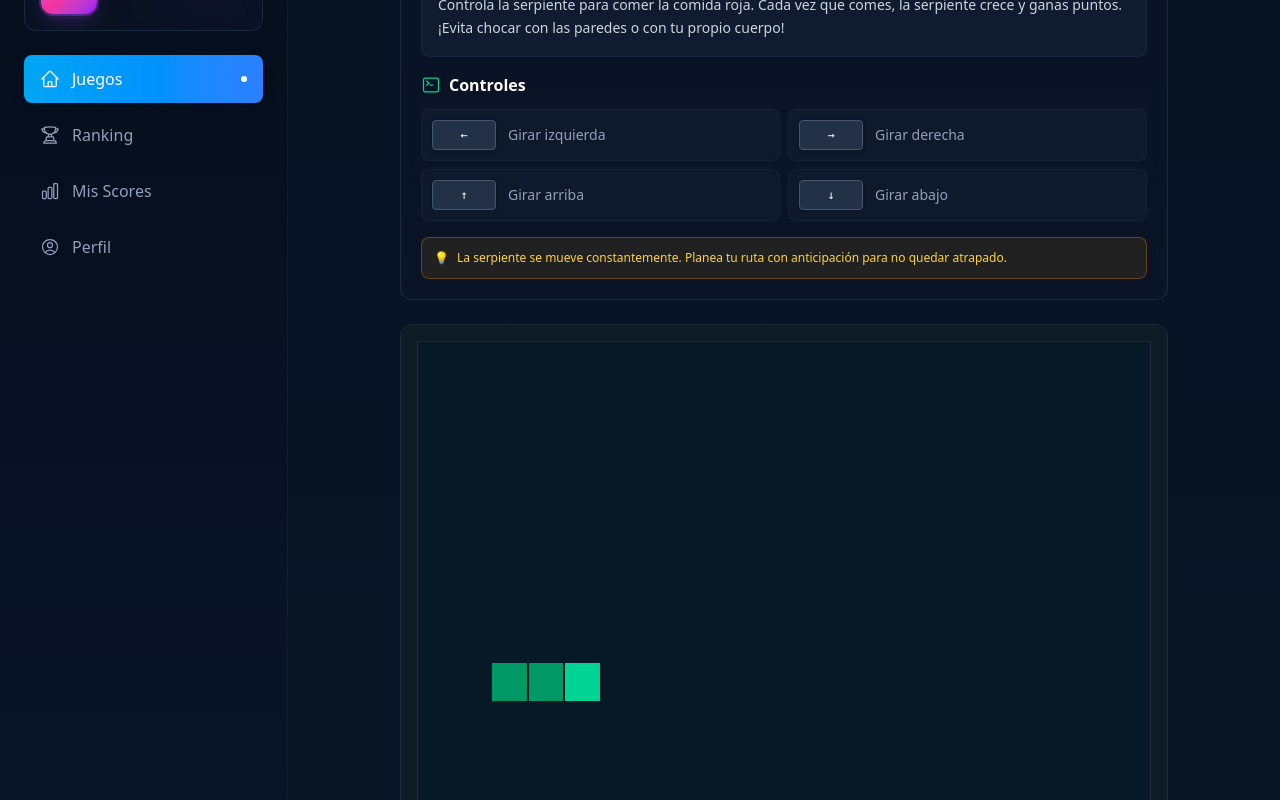
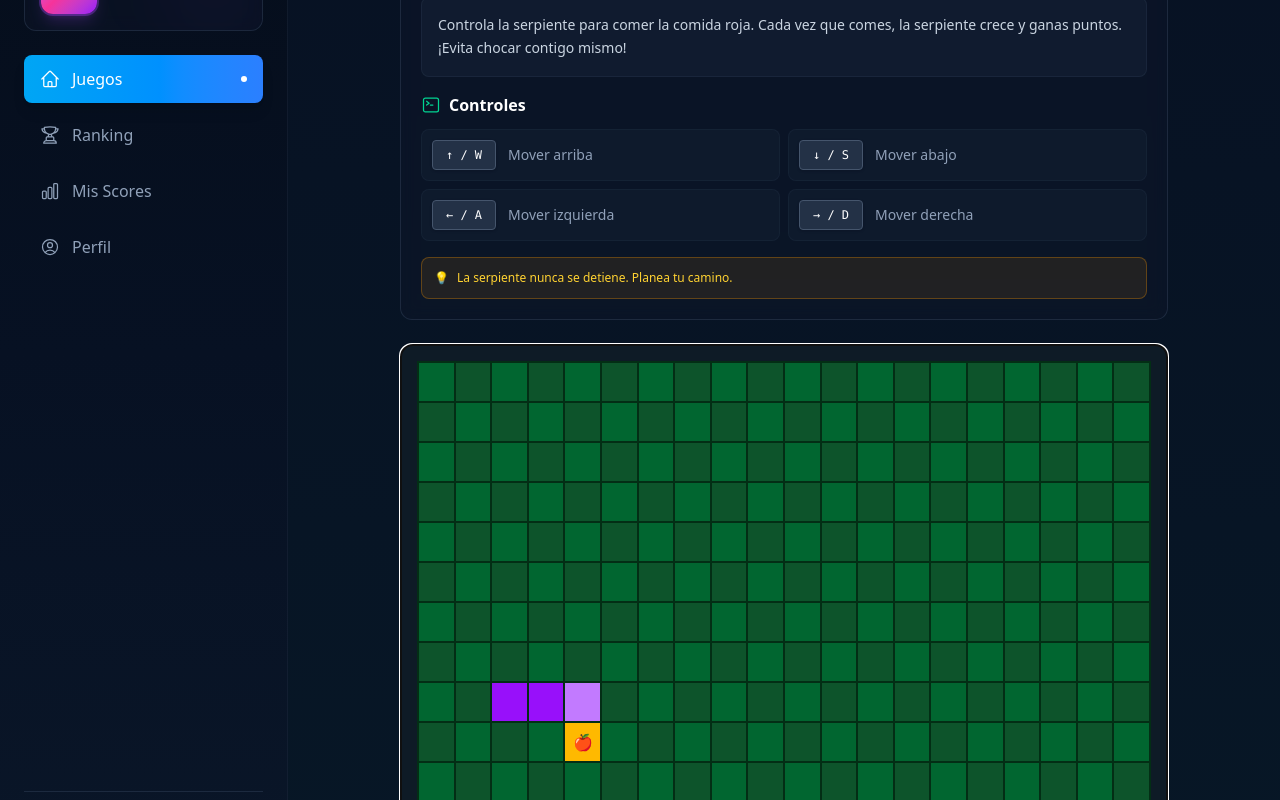
Before and after one commit to IsaacNoriega/friv2.0-frontend, a React (Vite) app: page /snake in a window 1280 px wide. Shown: the part 180-980 px from the top of the page. Built offline with nearby package versions, Linux system fonts and the light colour scheme.

Commit message:
Majora al juego snake  nueva forma de jugar y cambio en lo visual

```diff
--- a/src/pages/games/Snake.tsx
+++ b/src/pages/games/Snake.tsx
@@ -4,8 +4,12 @@
 import { useGameScore } from '../../hooks/useGameScore';
 
 const COLS = 20
-const ROWS = 16
-const INITIAL_SNAKE = [{ x: 4, y: 8 }, { x: 3, y: 8 }, { x: 2, y: 8 }]
+const ROWS = 12
+const INITIAL_SNAKE = [
+  { x: 4, y: 8 },
+  { x: 3, y: 8 },
+  { x: 2, y: 8 }
+]
 
 function randomFood(snake: { x: number; y: number }[]) {
   while (true) {
@@ -15,65 +19,113 @@
   }
 }
 
-export default function Snake(){
+export default function Snake() {
   const [snake, setSnake] = useState(INITIAL_SNAKE)
   const [dir, setDir] = useState<{ x: number; y: number }>({ x: 1, y: 0 })
   const dirRef = useRef(dir)
-  dirRef.current = dir
+
   const [food, setFood] = useState(() => randomFood(INITIAL_SNAKE))
   const [running, setRunning] = useState(true)
   const [score, setScore] = useState(0)
-  const speedRef = useRef(140) // ms
-  const { submitScore, error: scoreError, bestScore: serverBestScore } = useGameScore('snake');
 
-  useEffect(()=>{
-    function onKey(e: KeyboardEvent){
-      if (e.key === 'ArrowUp' && dirRef.current.y !== 1) setDir({ x:0, y:-1 })
-      if (e.key === 'ArrowDown' && dirRef.current.y !== -1) setDir({ x:0, y:1 })
-      if (e.key === 'ArrowLeft' && dirRef.current.x !== 1) setDir({ x:-1, y:0 })
-      if (e.key === 'ArrowRight' && dirRef.current.x !== -1) setDir({ x:1, y:0 })
-      if (e.key === ' '){
+  const speedRef = useRef(140)
+  const { submitScore, error: scoreError, bestScore: serverBestScore } =
+    useGameScore('snake')
+
+  const gameRef = useRef<HTMLDivElement>(null)
+
+  useEffect(() => {
+    if (gameRef.current) gameRef.current.focus()
+  }, [])
+
+  useEffect(() => {
+    function onKey(e: KeyboardEvent) {
+      const key = e.key.toLowerCase()
+      const code = e.code
+
+      const isArrow =
+        key === 'arrowup' ||
+        key === 'arrowdown' ||
+        key === 'arrowleft' ||
+        key === 'arrowright'
+
+      if (isArrow) {
+        e.preventDefault()
+      }
+
+      const up = key === 'arrowup' || key === 'w' || code === 'KeyW'
+      const down = key === 'arrowdown' || key === 's' || code === 'KeyS'
+      const left = key === 'arrowleft' || key === 'a' || code === 'KeyA'
+      const right = key === 'arrowright' || key === 'd' || code === 'KeyD'
+
+      if (up && dirRef.current.y !== 1) {
+        const newDir = { x: 0, y: -1 }
+        setDir(newDir)
+        dirRef.current = newDir
+      } else if (down && dirRef.current.y !== -1) {
+        const newDir = { x: 0, y: 1 }
+        setDir(newDir)
+        dirRef.current = newDir
+      } else if (left && dirRef.current.x !== 1) {
+        const newDir = { x: -1, y: 0 }
+        setDir(newDir)
+        dirRef.current = newDir
+      } else if (right && dirRef.current.x !== -1) {
+        const newDir = { x: 1, y: 0 }
+        setDir(newDir)
+        dirRef.current = newDir
+      }
+
+      if (key === ' ') {
         setRunning(r => !r)
       }
     }
-    window.addEventListener('keydown', onKey)
-    return ()=> window.removeEventListener('keydown', onKey)
-  },[])
 
-  useEffect(()=>{
+    document.addEventListener('keydown', onKey)
+    return () => document.removeEventListener('keydown', onKey)
+  }, [])
+
+  useEffect(() => {
     if (!running) return
-    const id = setInterval(()=>{
+
+    dirRef.current = dir
+
+    const id = setInterval(() => {
       setSnake(prev => {
         const head = prev[0]
         const nx = (head.x + dirRef.current.x + COLS) % COLS
         const ny = (head.y + dirRef.current.y + ROWS) % ROWS
-        // collision with self
-        if (prev.some(p => p.x === nx && p.y === ny)){
-          setRunning(false);
-          // Solo enviar puntuación si supera el récord
+
+        if (prev.some(p => p.x === nx && p.y === ny)) {
+          setRunning(false)
+
           if (score > (serverBestScore || 0)) {
-            submitScore(score).catch(console.error);
+            submitScore(score).catch(console.error)
           }
-          return prev;
+
+          return prev
         }
-        const ate = (nx === food.x && ny === food.y)
-        const newHead = { x: nx, y: ny }
-        const newSnake = [newHead, ...prev]
+
+        const ate = nx === food.x && ny === food.y
+        const newSnake = [{ x: nx, y: ny }, ...prev]
+
         if (!ate) newSnake.pop()
         else {
-          setScore(s => s+1)
+          setScore(s => s + 1)
           setFood(randomFood(newSnake))
         }
+
         return newSnake
       })
     }, speedRef.current)
-    return ()=> clearInterval(id)
-  }, [running, food, score, submitScore, serverBestScore])
 
-  function reset(){
+    return () => clearInterval(id)
+  }, [running, food, score, submitScore, serverBestScore, dir])
+
+  function reset() {
     setSnake(INITIAL_SNAKE)
-    setDir({ x:1, y:0 })
-    dirRef.current = { x:1, y:0 }
+    setDir({ x: 1, y: 0 })
+    dirRef.current = { x: 1, y: 0 }
     setFood(randomFood(INITIAL_SNAKE))
     setRunning(true)
     setScore(0)
@@ -85,7 +137,9 @@
         <header className="flex items-center justify-between mb-4">
           <div>
             <h1 className="text-2xl font-semibold">Snake</h1>
-            <p className="text-slate-400 text-sm">Usa las flechas para mover. Barra espaciadora: pausar / reanudar.</p>
+            <p className="text-slate-400 text-sm">
+              Usa las flechas o WASD para mover. Barra espaciadora: pausar / reanudar.
+            </p>
           </div>
 
           <div className="flex items-center gap-3">
@@ -96,41 +150,79 @@
               <div className="text-xs text-slate-400">
                 Récord: <span className="font-bold">{serverBestScore ?? 0}</span>
               </div>
-              {scoreError && <div className="text-red-500 text-xs">{scoreError}</div>}
+              {scoreError && (
+                <div className="text-red-500 text-xs">{scoreError}</div>
+              )}
             </div>
-            <button onClick={reset} className="py-1 px-3 rounded-md bg-linear-to-r from-[#5b34ff] to-[#ff3fb6] text-white text-sm">Reiniciar</button>
-            <EndGameButton onEnd={() => {
-              if (score > (serverBestScore || 0)) {
-                submitScore(score).catch(console.error);
-              }
-            }} />
+
+            <button
+              onClick={reset}
+              className="py-1 px-3 rounded-md bg-linear-to-r from-[#5b34ff] to-[#ff3fb6] text-white text-sm"
+            >
+              Reiniciar
+            </button>
+
+            <EndGameButton
+              onEnd={() => {
+                if (score > (serverBestScore || 0)) {
+                  submitScore(score).catch(console.error)
+                }
+              }}
+            />
           </div>
-  </header>
+        </header>
 
         <GameInstructions
           title="Cómo Jugar Snake"
-          description="Controla la serpiente para comer la comida roja. Cada vez que comes, la serpiente crece y ganas puntos. ¡Evita chocar con las paredes o con tu propio cuerpo!"
+          description="Controla la serpiente para comer la comida roja. Cada vez que comes, la serpiente crece y ganas puntos. ¡Evita chocar contigo mismo!"
           controls={[
-            { key: '←', action: 'Girar izquierda' },
-            { key: '→', action: 'Girar derecha' },
-            { key: '↑', action: 'Girar arriba' },
-            { key: '↓', action: 'Girar abajo' }
+            { key: '↑ / W', action: 'Mover arriba' },
+            { key: '↓ / S', action: 'Mover abajo' },
+            { key: '← / A', action: 'Mover izquierda' },
+            { key: '→ / D', action: 'Mover derecha' }
           ]}
-          note="La serpiente se mueve constantemente. Planea tu ruta con anticipación para no quedar atrapado."
-        />  <section className="bg-[#0e1b26] rounded-xl border border-slate-800 p-4">
-          <div style={{ gridTemplateColumns: `repeat(${COLS}, 1fr)` }} className="grid gap-0 w-full border border-slate-800 bg-[#071826]">
-            {Array.from({ length: ROWS }).map((_, r) => (
+          note="La serpiente nunca se detiene. Planea tu camino."
+        />
+
+        <section
+          ref={gameRef}
+          tabIndex={0}
+          className="bg-[#0e1b26] rounded-xl border border-slate-800 p-4"
+        >
+          <div
+            style={{ gridTemplateColumns: `repeat(${COLS}, 1fr)` }}
+            className="grid gap-0 w-full border border-green-950"
+          >
+            {Array.from({ length: ROWS }).map((_, r) =>
               Array.from({ length: COLS }).map((__, c) => {
                 const isSnake = snake.some(s => s.x === c && s.y === r)
                 const isHead = snake[0].x === c && snake[0].y === r
                 const isFood = food.x === c && food.y === r
+
+                const baseColor =
+                  (r + c) % 2 === 0 ? 'bg-green-800' : 'bg-green-900'
+
                 return (
-                  <div key={`${r}-${c}`} className={`w-full h-6 sm:h-8 md:h-10 border border-[#071826] flex items-center justify-center ${isFood ? 'bg-amber-400 text-black' : isHead ? 'bg-emerald-400 text-black' : isSnake ? 'bg-emerald-600' : 'bg-[#071826]'}`}>
+                  <div
+                    key={`${r}-${c}`}
+                    className={`
+                      w-full h-6 sm:h-8 md:h-10 border border-green-950 flex items-center justify-center
+                      ${
+                        isFood
+                          ? 'bg-amber-400 text-black'
+                          : isHead
+                          ? 'bg-purple-400 text-black'
+                          : isSnake
+                          ? 'bg-purple-600'
+                          : baseColor
+                      }
+                    `}
+                  >
                     {isFood ? '🍎' : ''}
                   </div>
                 )
               })
-            ))}
+            )}
           </div>
         </section>
       </div>
```
